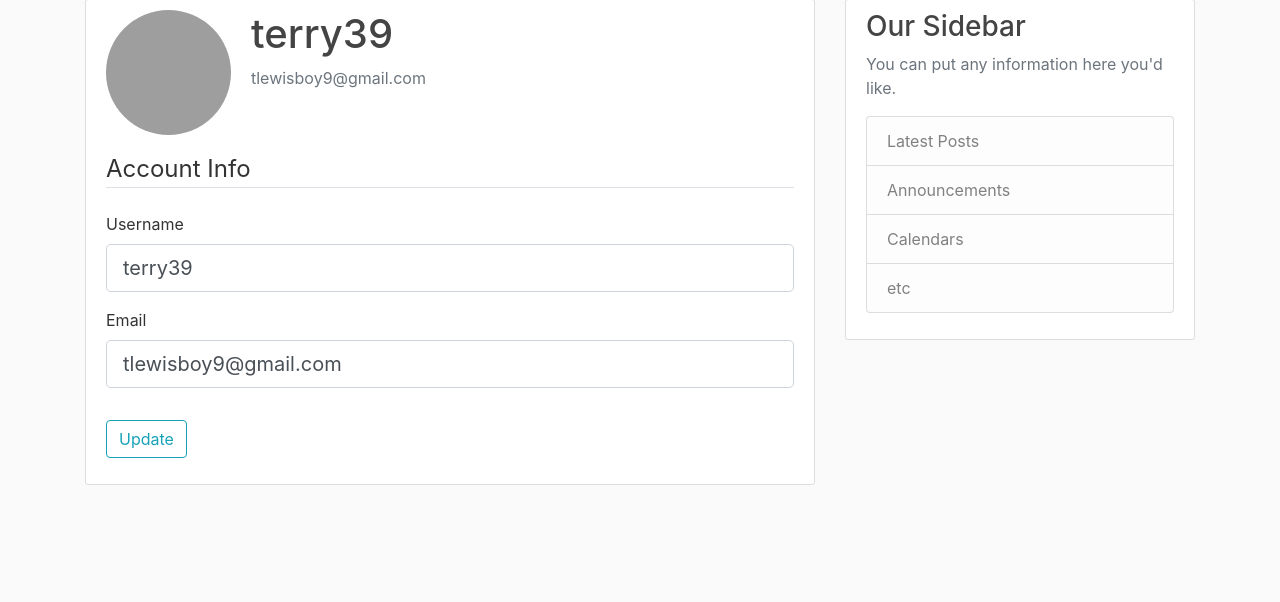
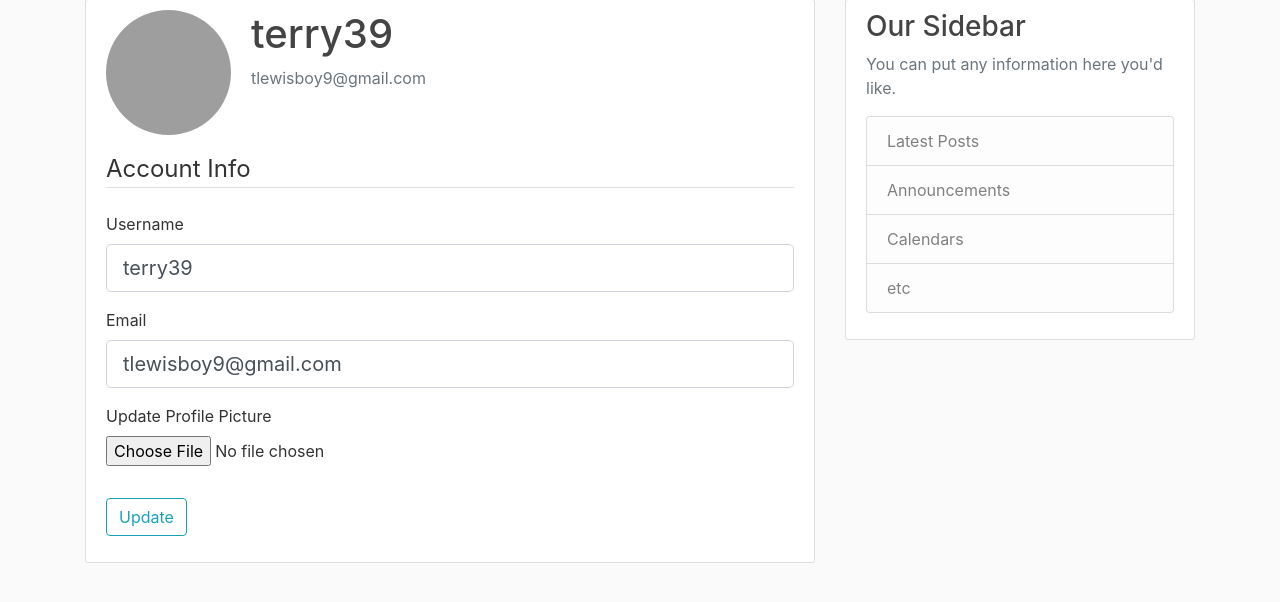
Before and after one commit to terrylewis1/electionSimFlask, a Flask app: page /account in a window 1280 px wide. Shown: the part 81-683 px from the top of the page. Run offline with Flask 2, Linux system fonts and the light colour scheme; a user stored in the database is signed in; some libraries are stand-ins or nearby versions; grey boxes are pictures that could not be loaded.

Commit message:
Adding the uploading of profile pictures.

```diff
--- a/electionSimFlask/electionsim/forms.py
+++ b/electionSimFlask/electionsim/forms.py
@@ -1,4 +1,5 @@
 from flask_wtf import FlaskForm
+from flask_wtf.file import FileField, FileAllowed
 from flask_login import current_user
 from wtforms import StringField, PasswordField, SubmitField, BooleanField
 from wtforms.validators import DataRequired, Length, Email, EqualTo, ValidationError
@@ -46,6 +47,8 @@ class UpdateAccountForm(FlaskForm):
 
     email = StringField('Email', validators=[DataRequired(), Email()])
 
+    picture = FileField('Update Profile Picture', validators=[FileAllowed(['jpg', 'png'])])
+
     submit = SubmitField('Update')
 
     def validate_username(self, username):
--- a/electionSimFlask/electionsim/routes.py
+++ b/electionSimFlask/electionsim/routes.py
@@ -1,8 +1,10 @@
+import secrets, os
 from flask import render_template, url_for, flash, redirect, request
 from electionsim import app, db, bcrypt
 from electionsim.forms import RegistrationForm, LoginForm, UpdateAccountForm
 from electionsim.models import User, Post
 from flask_login import login_user, current_user, logout_user, login_required
+from PIL import Image
 
 posts = [
     {
@@ -72,11 +74,25 @@ def logout():
 # Username not updating in the db.
 
 
+def save_picture(form_picture) :
+    random_hex = secrets.token_hex(8)
+    _, f_ext = os.path.splitext(form_picture.filename)
+    picture_filename = random_hex + f_ext
+    picture_path = os.path.join(app.root_path, 'static/profile_pics', picture_filename)
+    output_size = (125, 125)
+    i = Image.open(form_picture)
+    i.thumbnail(output_size)
+    i.save(picture_path)
+    return picture_filename
+
 @app.route("/account", methods=['GET', 'POST'])
 @login_required
 def account():
     update_form = UpdateAccountForm()
     if update_form.validate_on_submit():
+        if update_form.picture.data :
+            picture_file = save_picture(update_form.picture.data)
+            current_user.image_file = picture_file
         current_user.username = update_form.username.data
         current_user.email = update_form.email.data
         db.session.commit()
@@ -85,6 +101,5 @@ def account():
     elif request.method == 'GET':
         update_form.username.data = current_user.username
         update_form.email.data = current_user.email
-    image = url_for('static', filename='profile_pics/' +
-                    current_user.image_file)
+    image = url_for('static', filename='profile_pics/' + current_user.image_file)
     return render_template('account.html', title='Account', image_file=image, form=update_form)
--- a/electionSimFlask/electionsim/templates/account.html
+++ b/electionSimFlask/electionsim/templates/account.html
@@ -8,7 +8,7 @@
             <p class="text-secondary">{{ current_user.email }}</p>
         </div>
         </div>
-            <form method="POST" action="">
+            <form method="POST" action="" enctype = "multipart/form-data">
                 {{ form.hidden_tag() }}
                 <fieldset class="form-group">
                     <legend class= "border-bottom mb-4"> Account Info </legend>
@@ -40,6 +40,17 @@
                             {{ form.email(class = "form-control form-control-lg") }}
                         {% endif %}
                     </div>
+                    <div class="form-group">
+                        {{ form.picture.label() }}
+                        {{ form.picture(class = "form-control-file")}}
+                        {% if form.picture.errors %}
+                            {% for error in form.picture.errors %}
+                                <span class = "text-danger"> {{error}} </span></br>
+                            {% endfor %}
+
+
+                        {% endif %}
+                    </div>
                 </fieldset>
                 <div class="form-group">
                     {{ form.submit(class="btn btn-outline-info") }}
```
Also changed, not shown: electionSimFlask/electionsim/site.db.
